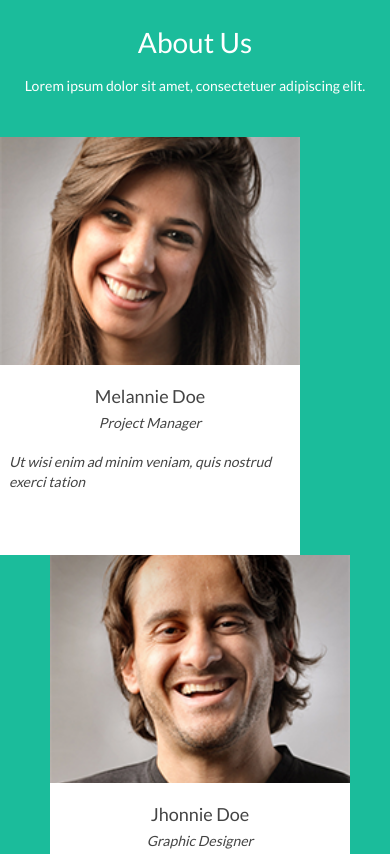
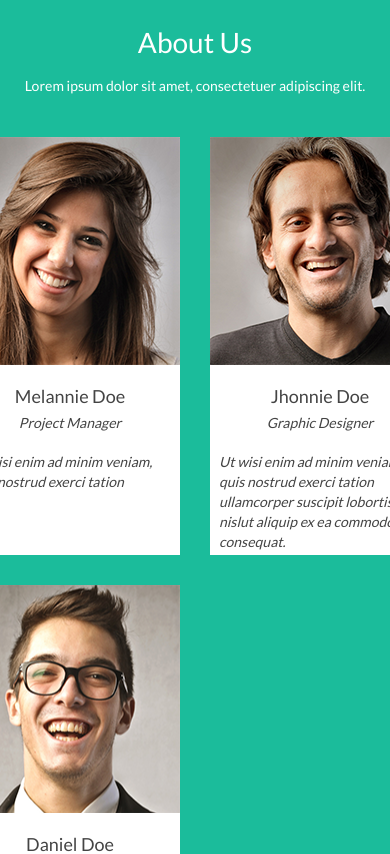
Before and after one commit to rejth/bla-landing, a React (Create React App) app: page / in a window 390 px wide. Shown: the part 860-1714 px from the top of the page. Built offline with nearby package versions, Linux system fonts and the light colour scheme.

Commit message:
some fix

```diff
--- a/src/components/About/About.scss
+++ b/src/components/About/About.scss
@@ -37,9 +37,9 @@ $primary-font-color: #444444;
   &__cards-wrapper {
     margin-top: 43px;
     max-width: 781px;
-    display: flex;
-    justify-content: space-between;
-    align-items: center;
+    display: grid;
+    grid-template-columns: repeat(3, 1fr);
+    grid-gap: 61px;
   }
   &__card {
     width: 220px;
@@ -47,15 +47,16 @@ $primary-font-color: #444444;
     overflow: hidden;
     background-color: $light;
   }
-  &__card + &__card {
-    margin-left: 61px;
-  }
+  // &__card + &__card {
+  //   margin-left: 61px;
+  // }
   &__image {
     width: 100%;
     height: 228px;
     background-repeat: no-repeat;
     background-size: cover;
     background-position: center;
+    object-fit: cover;
     cursor: pointer;
   }
   &__user {
@@ -90,14 +91,12 @@ $primary-font-color: #444444;
 @media (max-width: 880px) {
   .about {
     &__cards-wrapper {
-      max-width: 700px;
-      flex-wrap: wrap;
-    }
-    &__card {
-      width: 300px;
-    }
-    &__card + &__card {
-      margin-left: 50px;
+      max-width: 550px;
+      display: grid;
+      grid-template-columns: repeat(2, 1fr);
+      grid-template-rows: repeat(2, 1fr);
+      grid-column-gap: 30px;
+      grid-row-gap: 30px;
     }
   }
 }
```
